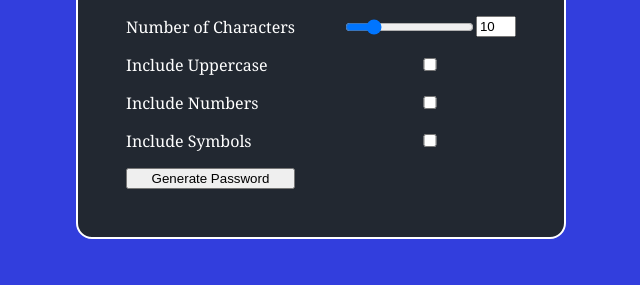
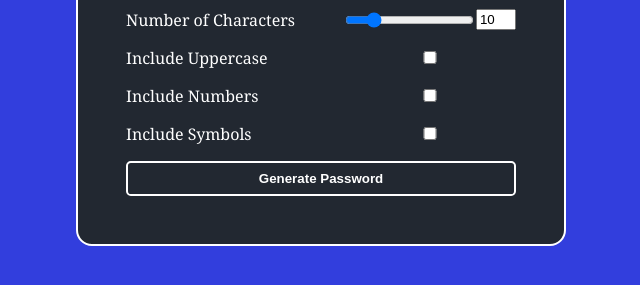
Before and after one commit to diagodryson/password-generator, a plain HTML site: page index.html in a window 1280 px wide. Shown: the part 371-656 px from the top of the page, without its empty margins (319-959 px from the left). Drawn offline with Linux system fonts and the light colour scheme.

Commit message:
update(class(btn))

```diff
--- a/index.html
+++ b/index.html
@@ -28,11 +28,9 @@
         <input type="checkbox" id="includeSymbols">
 
 
-        <button type="submit">Generate Password</button>
+        <button type="submit" class="btn">Generate Password</button>
      </form>
  </div>
-
-
  <script src="script.js"></script>
 </body>
 </html>
--- a/style.css
+++ b/style.css
@@ -59,3 +59,18 @@ label {
     word-break: break-all;
     border-radius: .3rem;
 }
+
+.btn {
+    grid-column: span 2;
+    background-color: transparent;
+    color: white;
+    border: 2px solid rgb(255, 255, 255);
+    padding: .5rem 1rem;
+    font-weight: bold;
+    cursor: pointer;
+    border-radius: .3rem;
+}
+
+.btn:hover {
+    background: #323EDD;
+}
```
